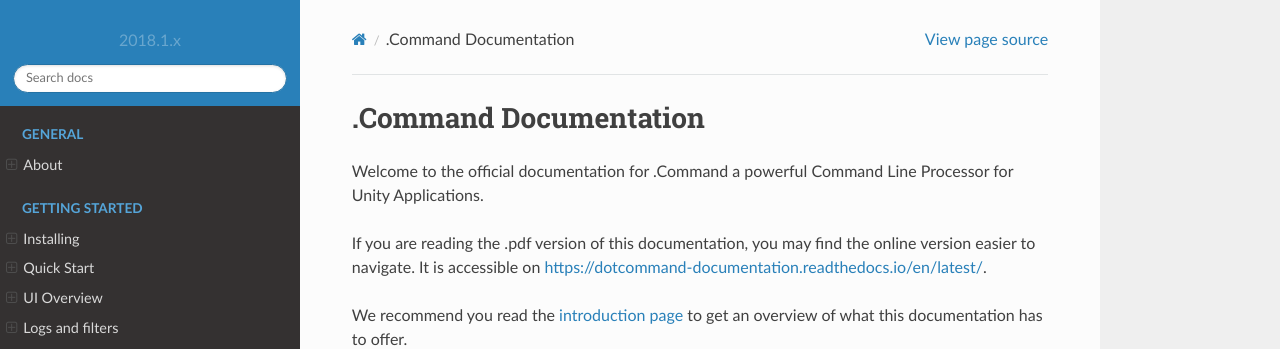
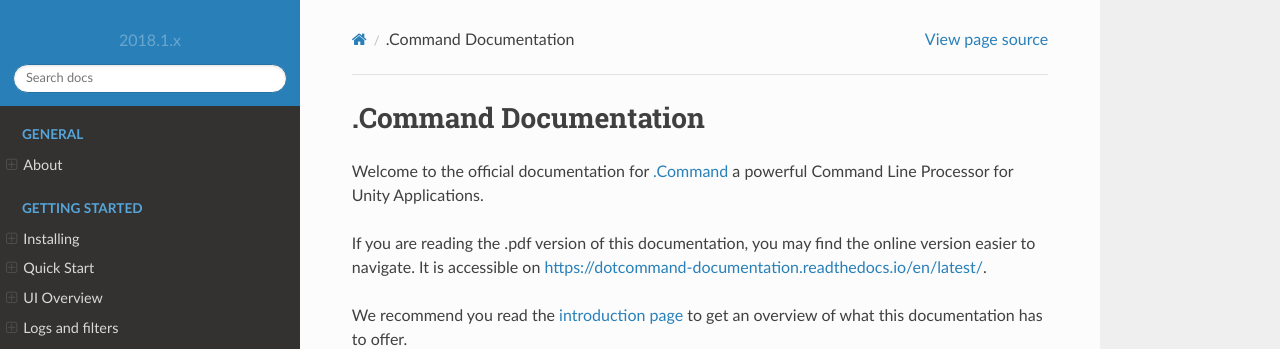
Before and after one commit to WellFiredDevelopment/dotCommandDocumentation, a Sphinx documentation site: the page built from sphinx/source/index.rst, in a window 1280 px wide and 1386 px high. Shown: the top 349 px of the window. Built offline with Sphinx 7.4.7 and the Read the Docs theme 2.0.0, drawn with Linux system fonts in a browser that asks for light colours; part of the change alters nothing that is shown.

```diff
--- a/sphinx/source/index.rst
+++ b/sphinx/source/index.rst
@@ -1,7 +1,7 @@
 .Command Documentation
 ======================
 
-Welcome to the official documentation for .Command a powerful Command Line Processor for Unity Applications.
+Welcome to the official documentation for `.Command <https://wellfired.com/dotcommand/dotcommand/>`_ a powerful Command Line Processor for Unity Applications.
 
 If you are reading the .pdf version of this documentation, you may find the online version easier to navigate.
 It is accessible on `https://dotcommand-documentation.readthedocs.io/en/latest/ <https://dotcommand-documentation.readthedocs.io/en/latest/>`_.
```
